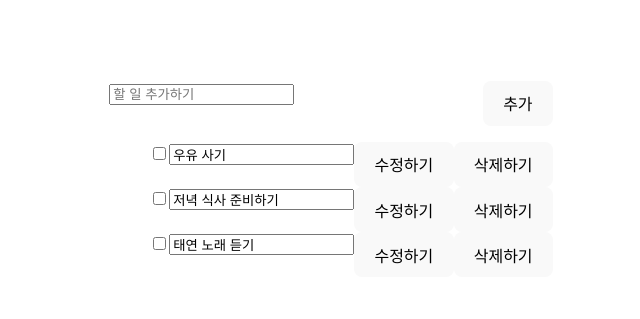
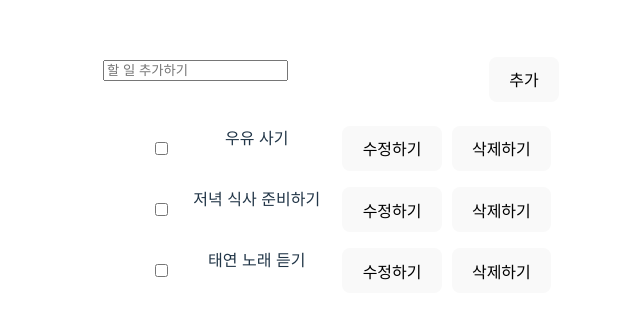
Before and after one commit to BoraParkDev/react-example, a React (Vite) app: page /state in a window 1280 px wide. Shown: the part 213-532 px from the top of the page, without its empty margins (309-949 px from the left). Built offline with nearby package versions, Linux system fonts and the light colour scheme.

Commit message:
#feat todo - updateTodoList ongoing...

```diff
--- a/src/useState/Todo/TaskList.tsx
+++ b/src/useState/Todo/TaskList.tsx
@@ -1,26 +1,47 @@
-import React from "react";
+import React, { ChangeEvent, useState } from "react";
 import { ListType } from ".";
 
 export type TaskListProps = {
   todoList: ListType[];
+  updateTodoList: (e: ChangeEvent<HTMLInputElement>, index: number) => void;
 };
 
-const TaskList = ({ ...props }) => {
-  const { todoList } = props;
+const TaskList = ({ ...props }: TaskListProps) => {
+  const [updateClicked, setUpdateClicked] = useState(false);
+  const { todoList, updateTodoList } = props;
+  console.log(todoList);
+
   return (
     <ul>
       {todoList.map((list: ListType, idx: number) => {
         return (
           <li
             key={list.id}
-            style={{ display: "flex", justifyContent: "space-between" }}
+            style={{
+              display: "flex",
+              justifyContent: "space-between",
+              width: 400,
+              padding: 8,
+            }}
           >
-            <label>
-              <input type="checkbox" />
-              <input type="text" value={list.text} />
-            </label>
-            <button>수정하기</button>
-            <button>삭제하기</button>
+            <input type="checkbox" />
+            {updateClicked ? (
+              <label>
+                <input
+                  type="text"
+                  value={list.text}
+                  onChange={(e) => updateTodoList(e, idx)}
+                />
+              </label>
+            ) : (
+              <span>{list.text}</span>
+            )}
+            <div>
+              <button onClick={() => setUpdateClicked(!updateClicked)}>
+                수정하기
+              </button>
+              <button style={{ marginLeft: 10 }}>삭제하기</button>
+            </div>
           </li>
         );
       })}
--- a/src/useState/Todo/index.tsx
+++ b/src/useState/Todo/index.tsx
@@ -1,4 +1,4 @@
-import React, { useState } from "react";
+import React, { ChangeEvent, useState } from "react";
 import AddTodo from "./AddTodo";
 import TaskList from "./TaskList";
 
@@ -21,10 +21,18 @@ const Todo = () => {
     ]);
   };
 
+  const updateTodoList = (e: ChangeEvent<HTMLInputElement>, index: number) => {
+    setTodoList((prev) => {
+      let newTodoList = prev.filter((_, idx) => idx !== index);
+      newTodoList.concat({ id: index, text: e.target.value });
+      return newTodoList;
+    });
+  };
+
   return (
     <div>
       <AddTodo addTodoList={addTodoList} />
-      <TaskList todoList={todoList} />
+      <TaskList todoList={todoList} updateTodoList={updateTodoList} />
     </div>
   );
 };
```
